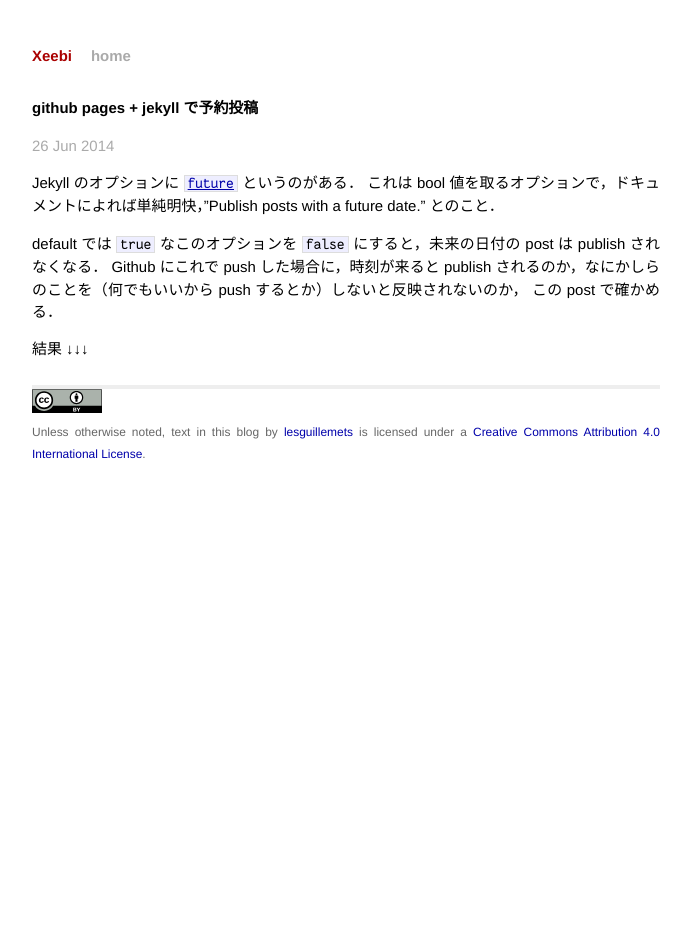
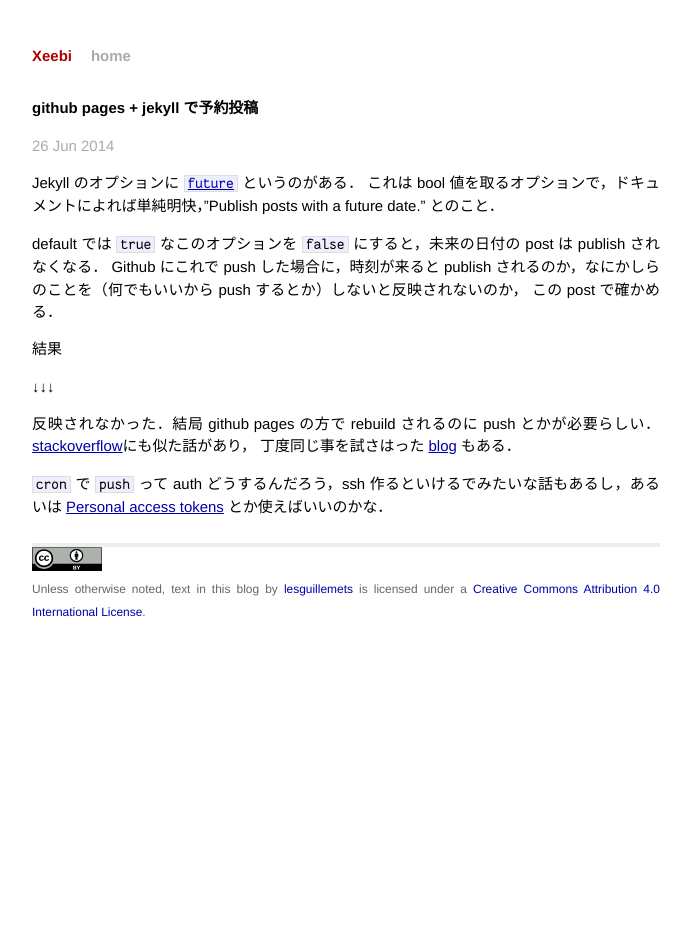
Before and after one commit to lesguillemets/blog, a Jekyll site: the page built from _posts/2014-06-26-jekyll-future.md, in a window 1280 px wide. Shown: the whole page, without its empty margins (294-985 px from the left). Built offline with Jekyll 4.4.1, drawn with Linux system fonts in a browser that asks for light colours; Markdown is read by kramdown in place of the engine named in the settings.

Commit message:
and result

```diff
--- a/_posts/2014-06-26-jekyll-future.md
+++ b/_posts/2014-06-26-jekyll-future.md
@@ -13,4 +13,12 @@
 この post で確かめる．
 
 結果
+
 ↓↓↓
+
+反映されなかった．結局 github pages の方で rebuild されるのに push とかが必要らしい．
+[stackoverflow](http://stackoverflow.com/questions/24353638/show-only-future-posts-in-jekyll)にも似た話があり，
+丁度同じ事を試さはった [blog](http://praglowski.com/2013/03/14/scheduling-a-future-posts-in-jekyll/) もある．
+
+`cron` で `push` って auth どうするんだろう，ssh 作るといけるでみたいな話もあるし，あるいは
+[Personal access tokens](https://github.com/settings/applications) とか使えばいいのかな．
```
